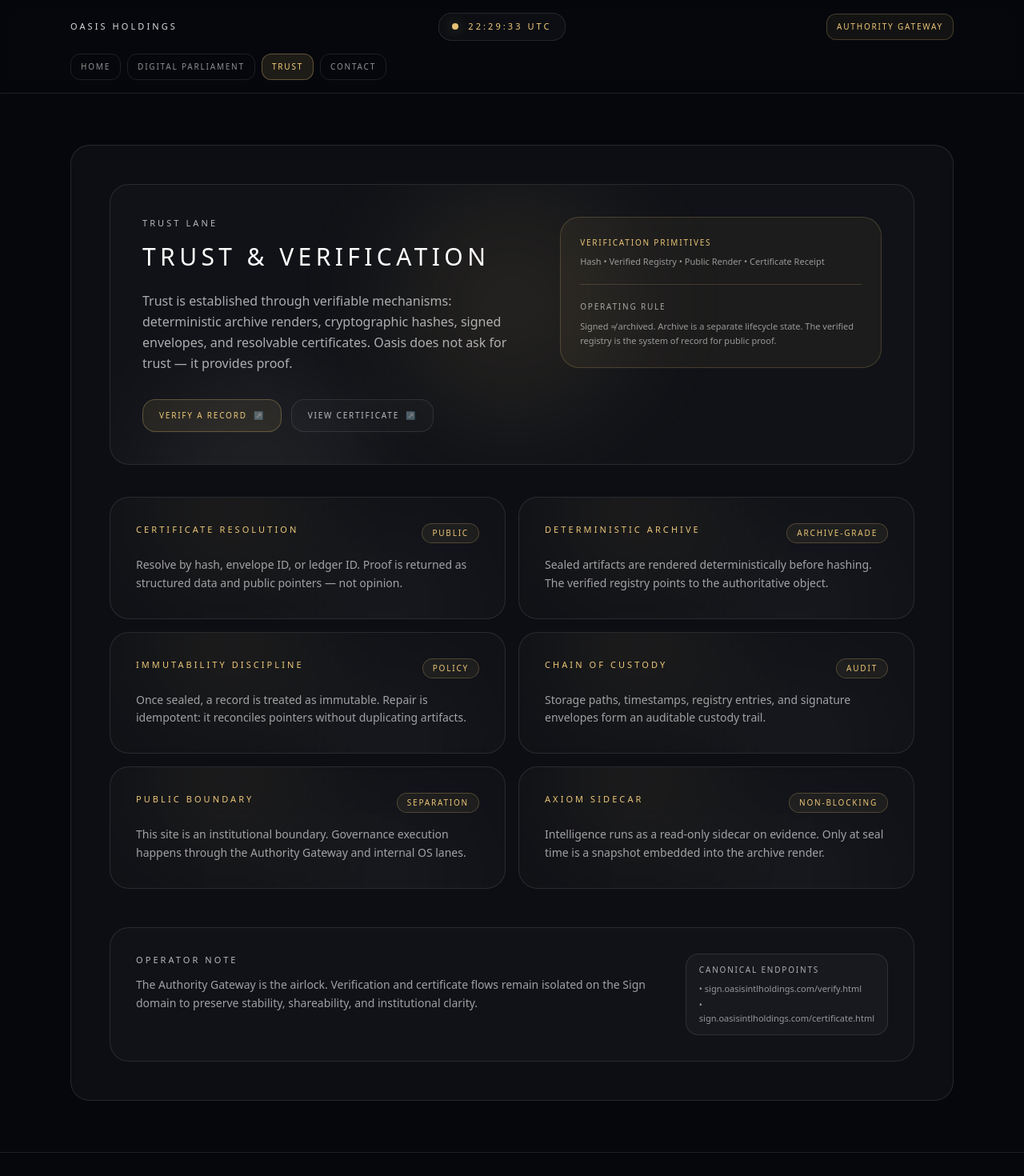
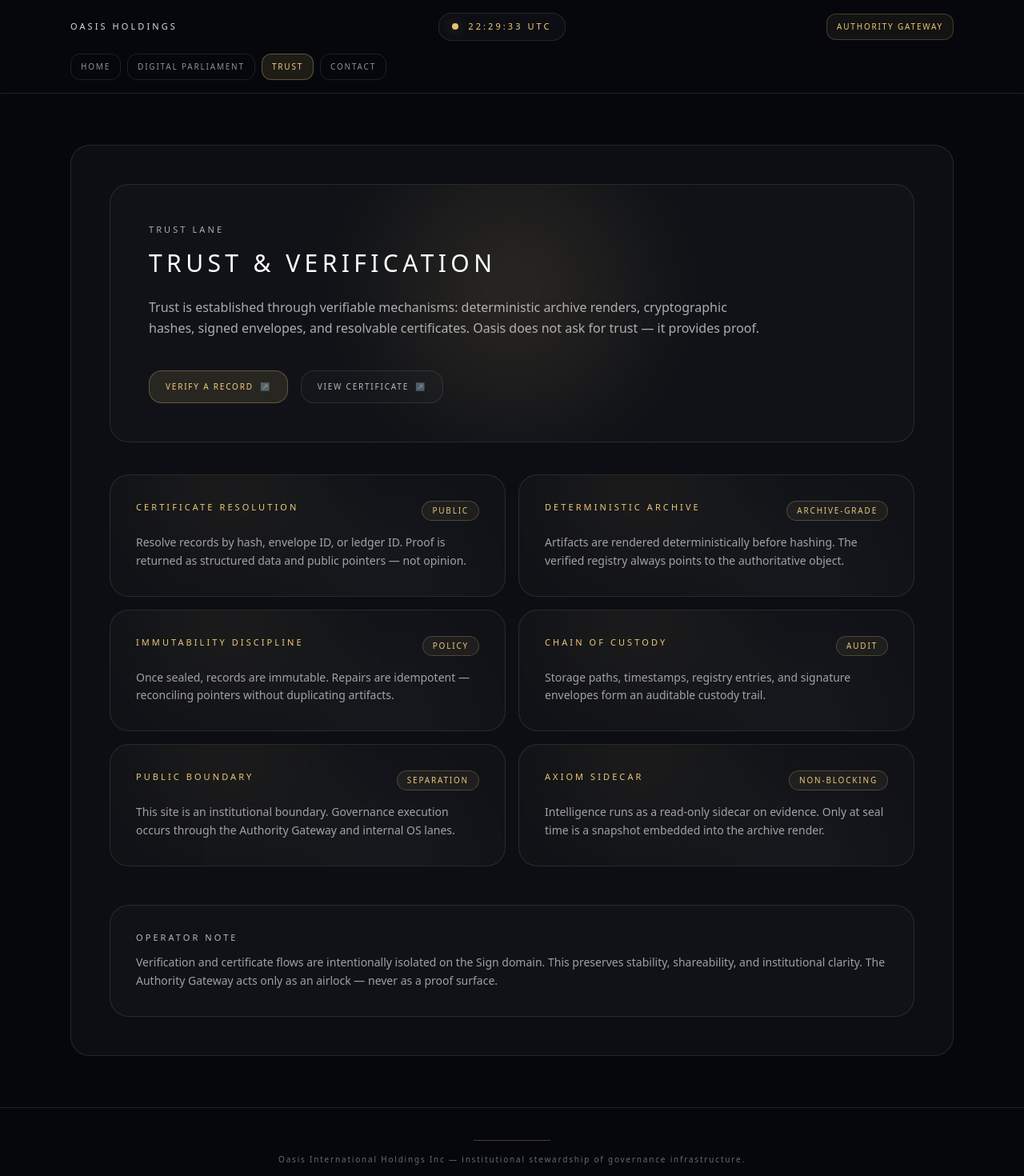
Before and after one commit to oasisinternationalholdingsinc-cyber/oasis-holdings, a Next.js app: page /trust in a window 1280 px wide. Shown: the top 1470 px of the page at 80% size. Built offline with nearby package versions, Linux system fonts and the light colour scheme.

Commit message:
Trust page: canonical verification & certificate authority links

```diff
--- a/src/app/trust/page.tsx
+++ b/src/app/trust/page.tsx
@@ -1,6 +1,4 @@
-// src/app/trust/page.tsx
 import InstitutionalFrame from '@/components/InstitutionalFrame';
-import Link from 'next/link';
 
 function Panel({
   title,
@@ -24,11 +22,11 @@ function Panel({
             {title.toUpperCase()}
           </div>
 
-          {badge ? (
+          {badge && (
             <div className='rounded-full border border-[rgba(255,214,128,.22)] bg-[rgba(255,214,128,.06)] px-3 py-1 text-[10px] tracking-wideplus text-[rgba(255,214,128,.9)]'>
               {badge.toUpperCase()}
             </div>
-          ) : null}
+          )}
         </div>
 
         <div className='mt-4 text-sm text-white/60 leading-relaxed'>{body}</div>
@@ -37,186 +35,114 @@ function Panel({
   );
 }
 
-function PrimaryButton({
+function AuthorityButton({
   href,
   label,
-  external,
+  primary,
 }: {
   href: string;
   label: string;
-  external?: boolean;
+  primary?: boolean;
 }) {
-  const cls =
-    'inline-flex items-center justify-center rounded-2xl border border-[rgba(255,214,128,.26)] bg-[rgba(255,214,128,.08)] px-5 py-3 text-[10px] tracking-wideplus text-[rgba(255,214,128,.92)] hover:bg-[rgba(255,214,128,.12)] transition';
-  if (external) {
   return (
     <a
       href={href}
       target='_blank'
       rel='noreferrer'
-        className={cls}
+      className={[
+        'inline-flex items-center justify-center rounded-2xl px-5 py-3 text-[10px] tracking-wideplus transition',
+        primary
+          ? 'border border-[rgba(255,214,128,.28)] bg-[rgba(255,214,128,.10)] text-[rgba(255,214,128,.95)] hover:bg-[rgba(255,214,128,.14)]'
+          : 'border border-white/10 bg-white/[0.02] text-white/70 hover:bg-white/[0.04] hover:text-white/85',
+      ].join(' ')}
     >
       {label.toUpperCase()} <span className='ml-2 text-white/45'>↗</span>
     </a>
   );
 }
-  return (
-    <Link href={href} className={cls}>
-      {label.toUpperCase()}
-    </Link>
-  );
-}
-
-function GhostButton({
-  href,
-  label,
-  external,
-}: {
-  href: string;
-  label: string;
-  external?: boolean;
-}) {
-  const cls =
-    'inline-flex items-center justify-center rounded-2xl border border-white/10 bg-white/[0.02] px-5 py-3 text-[10px] tracking-wideplus text-white/70 hover:bg-white/[0.04] hover:text-white/85 transition';
-  if (external) {
-    return (
-      <a
-        href={href}
-        target='_blank'
-        rel='noreferrer'
-        className={cls}
-      >
-        {label.toUpperCase()} <span className='ml-2 text-white/45'>↗</span>
-      </a>
-    );
-  }
-  return (
-    <Link href={href} className={cls}>
-      {label.toUpperCase()}
-    </Link>
-  );
-}
 
 export default function Trust() {
-  const items: Array<{ t: string; d: string; b?: string }> = [
+  const items = [
     {
       t: 'Certificate Resolution',
-      d:
-        'Resolve by hash, envelope ID, or ledger ID. Proof is returned as structured data and public pointers — not opinion.',
+      d: 'Resolve records by hash, envelope ID, or ledger ID. Proof is returned as structured data and public pointers — not opinion.',
       b: 'Public',
     },
     {
       t: 'Deterministic Archive',
-      d:
-        'Sealed artifacts are rendered deterministically before hashing. The verified registry points to the authoritative object.',
+      d: 'Artifacts are rendered deterministically before hashing. The verified registry always points to the authoritative object.',
       b: 'Archive-grade',
     },
     {
       t: 'Immutability Discipline',
-      d:
-        'Once sealed, a record is treated as immutable. Repair is idempotent: it reconciles pointers without duplicating artifacts.',
+      d: 'Once sealed, records are immutable. Repairs are idempotent — reconciling pointers without duplicating artifacts.',
       b: 'Policy',
     },
     {
       t: 'Chain of Custody',
-      d:
-        'Storage paths, timestamps, registry entries, and signature envelopes form an auditable custody trail.',
+      d: 'Storage paths, timestamps, registry entries, and signature envelopes form an auditable custody trail.',
       b: 'Audit',
     },
     {
       t: 'Public Boundary',
-      d:
-        'This site is an institutional boundary. Governance execution happens through the Authority Gateway and internal OS lanes.',
+      d: 'This site is an institutional boundary. Governance execution occurs through the Authority Gateway and internal OS lanes.',
       b: 'Separation',
     },
     {
       t: 'AXIOM Sidecar',
-      d:
-        'Intelligence runs as a read-only sidecar on evidence. Only at seal time is a snapshot embedded into the archive render.',
+      d: 'Intelligence runs as a read-only sidecar on evidence. Only at seal time is a snapshot embedded into the archive render.',
       b: 'Non-blocking',
     },
   ];
 
   return (
     <InstitutionalFrame active='/trust'>
-      <div className='relative overflow-hidden rounded-3xl border border-white/10 bg-white/[0.02] p-10'>
+      {/* HERO */}
+      <div className='relative overflow-hidden rounded-3xl border border-white/10 bg-white/[0.02] p-12'>
         <div className='pointer-events-none absolute inset-0'>
-          <div className='absolute -top-28 left-1/2 h-[520px] w-[520px] -translate-x-1/2 rounded-full bg-[radial-gradient(circle_at_center,rgba(255,214,128,.10),transparent_62%)] blur-2xl' />
-          <div className='absolute -bottom-40 left-10 h-72 w-72 rounded-full bg-white/[0.06] blur-3xl' />
+          <div className='absolute -top-32 left-1/2 h-[520px] w-[520px] -translate-x-1/2 rounded-full bg-[radial-gradient(circle_at_center,rgba(255,214,128,.12),transparent_62%)] blur-2xl' />
         </div>
 
-        <div className='relative flex items-start justify-between gap-10'>
-          <div>
-            <div className='text-[11px] tracking-widemax text-white/70'>TRUST LANE</div>
+        <div className='relative'>
+          <div className='text-[11px] tracking-widemax text-white/65'>TRUST LANE</div>
           <h1 className='mt-4 text-3xl tracking-wideplus'>TRUST & VERIFICATION</h1>
+
           <p className='mt-6 max-w-3xl text-white/65 leading-relaxed'>
             Trust is established through verifiable mechanisms: deterministic archive renders,
-              cryptographic hashes, signed envelopes, and resolvable certificates. Oasis does not
-              ask for trust — it provides proof.
+            cryptographic hashes, signed envelopes, and resolvable certificates.
+            Oasis does not ask for trust — it provides proof.
           </p>
 
-            <div className='mt-8 flex flex-wrap gap-3'>
-              {/* Canonical public proof surfaces */}
-              <PrimaryButton
+          {/* AUTHORITY ACTIONS */}
+          <div className='mt-10 flex flex-wrap gap-4'>
+            <AuthorityButton
               href='https://sign.oasisintlholdings.com/verify.html'
               label='Verify a record'
-                external
+              primary
             />
-              <GhostButton
+            <AuthorityButton
               href='https://sign.oasisintlholdings.com/certificate.html'
               label='View certificate'
-                external
             />
-            </div>
-          </div>
-
-          <div className='hidden lg:block'>
-            <div className='rounded-3xl border border-[rgba(255,214,128,.18)] bg-[rgba(255,214,128,.05)] p-6'>
-              <div className='text-[10px] tracking-wideplus text-[rgba(255,214,128,.9)]'>
-                VERIFICATION PRIMITIVES
-              </div>
-              <div className='mt-2 text-[11px] text-white/55'>
-                Hash • Verified Registry • Public Render • Certificate Receipt
-              </div>
-
-              <div className='mt-5 h-px w-full bg-[rgba(255,214,128,.16)]' />
-
-              <div className='mt-5 text-[10px] tracking-wideplus text-white/60'>
-                OPERATING RULE
-              </div>
-              <div className='mt-2 text-[11px] text-white/55 leading-relaxed'>
-                Signed ≠ archived. Archive is a separate lifecycle state. The verified registry is the
-                system of record for public proof.
-              </div>
-            </div>
           </div>
         </div>
       </div>
 
+      {/* PANELS */}
       <div className='mt-10 grid gap-4 md:grid-cols-2'>
-        {items.map((x) => (
-          <Panel key={x.t} title={x.t} body={x.d} badge={x.b} />
+        {items.map((i) => (
+          <Panel key={i.t} title={i.t} body={i.d} badge={i.b} />
         ))}
       </div>
 
+      {/* FOOTNOTE */}
       <div className='mt-12 rounded-3xl border border-white/10 bg-white/[0.02] p-8'>
-        <div className='flex items-start justify-between gap-8'>
-          <div>
         <div className='text-[11px] tracking-widemax text-white/70'>OPERATOR NOTE</div>
-            <div className='mt-3 text-sm text-white/60 leading-relaxed'>
-              The Authority Gateway is the airlock. Verification and certificate flows remain isolated
-              on the Sign domain to preserve stability, shareability, and institutional clarity.
-            </div>
-          </div>
-
-          <div className='hidden md:block rounded-2xl border border-white/10 bg-white/[0.03] px-4 py-3'>
-            <div className='text-[10px] tracking-wideplus text-white/65'>CANONICAL ENDPOINTS</div>
-            <div className='mt-2 space-y-1 text-[11px] text-white/55'>
-              <div>• sign.oasisintlholdings.com/verify.html</div>
-              <div>• sign.oasisintlholdings.com/certificate.html</div>
-            </div>
-          </div>
-        </div>
+        <p className='mt-3 text-sm text-white/60 leading-relaxed'>
+          Verification and certificate flows are intentionally isolated on the Sign domain.
+          This preserves stability, shareability, and institutional clarity.
+          The Authority Gateway acts only as an airlock — never as a proof surface.
+        </p>
       </div>
     </InstitutionalFrame>
   );
```
Lines whose indentation alone changed are shown as unchanged.
